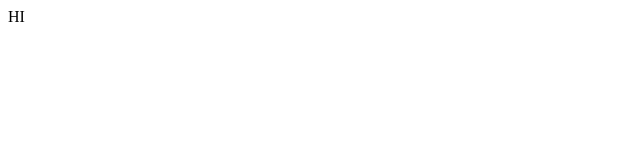
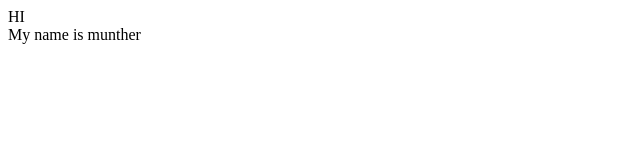
Before and after one commit to muntherr/GitTest, a plain HTML site: page Index.html in a window 1280 px wide. Shown: the whole page, without its empty margins (0-640 px from the left). Drawn offline with Linux system fonts and the light colour scheme.

Commit message:
Add a body Text

```diff
--- a/Index.html
+++ b/Index.html
@@ -1 +1,2 @@
 <div> HI </div>
+<body>My name is munther</body>
```
